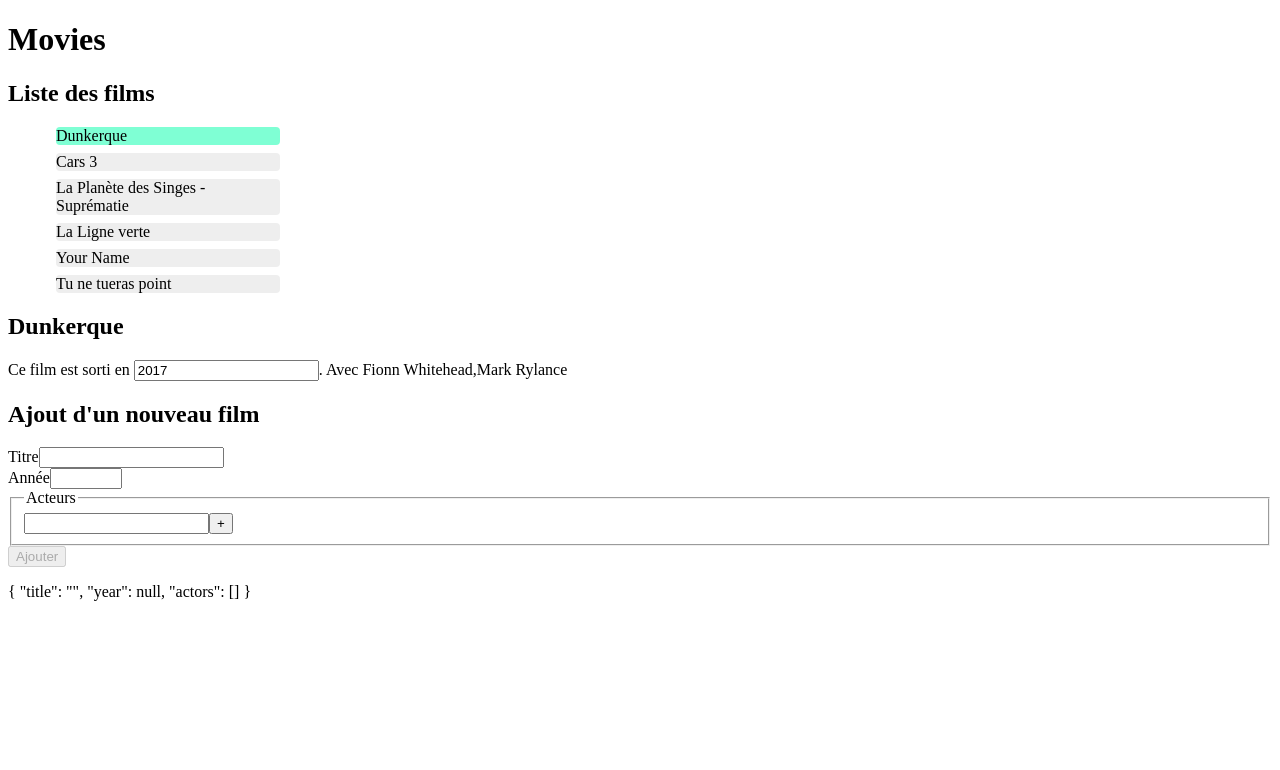
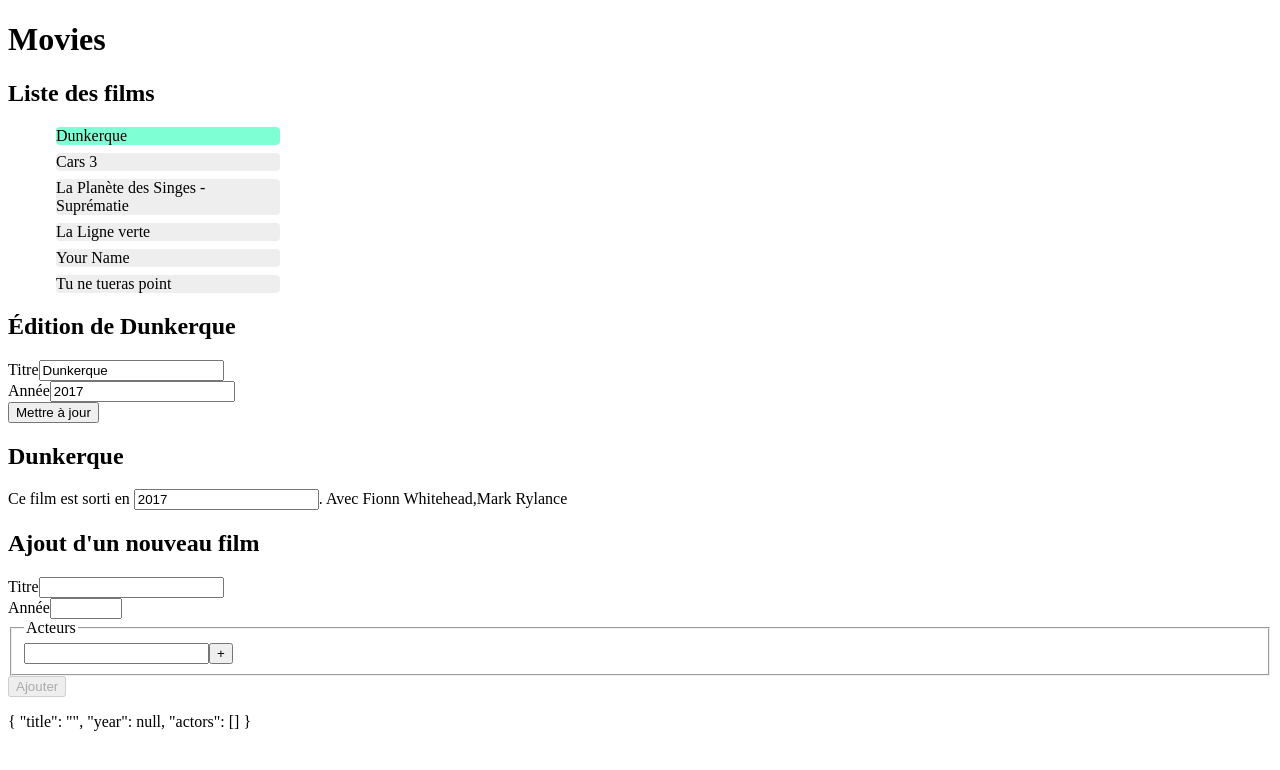
Before and after one commit to pbreteche/movies, an Angular app: page / in a window 1280 px wide. Both pictures are taken after a click on the item "Dunkerque". Shown: the top 770 px of the page. Built offline with nearby package versions, Linux system fonts and the light colour scheme.

Commit message:
services examples

```diff
--- a/src/app/app.component.html
+++ b/src/app/app.component.html
@@ -9,7 +9,8 @@
       {{ movie.title}}
   </li>
 </ul>
+<app-movie-reactive-form *ngIf="selectedMovie" [movie]="selectedMovie"></app-movie-reactive-form>
 
 <app-detail *ngIf="selectedMovie" [movie]="selectedMovie"></app-detail>
 
-<app-movie-form (onSubmit)="addMovie($event)"></app-movie-form>
+<app-movie-form></app-movie-form>
--- a/src/app/app.component.ts
+++ b/src/app/app.component.ts
@@ -1,22 +1,51 @@
-import { Component } from '@angular/core';
-import {MOVIES} from './mock/movies';
+import {Component, Inject} from '@angular/core';
 import {Movie} from './model/movie';
+import {MovieRepository} from './model/movie-repository.service';
+import {API_URL_DATA} from './config/config';
+import {InjectionToken} from '@angular/core';
+
+export let API_URL = new InjectionToken('apiUrl');
+export let API_URL_ALIAS = new InjectionToken('apiUrlAlias');
+export let API_URL_FACTORY = new InjectionToken('apiUrlFactory');
+let ENV = new InjectionToken('env');
 
 @Component({
   selector: 'app-root',
   templateUrl: './app.component.html',
-  styleUrls: ['./app.component.css']
+  styleUrls: ['./app.component.css'],
+  providers: [
+  //  MovieRepository
+  //  { provide: MovieRepository, useClass: MovieRepository },
+    { provide: MovieRepository, useValue: new MovieRepository() },
+    { provide: API_URL, useValue: API_URL_DATA },
+    { provide: API_URL_ALIAS, useExisting: API_URL },
+    { provide: ENV, useValue: 'prod'},
+    {
+      provide: API_URL_FACTORY,
+      useFactory: env => {
+        if (env === 'dev') {
+          return 'www.example.org'
+        }
+        return 'dev.example.org'
+      },
+      deps: [ENV]}
+  ]
 })
 export class AppComponent {
   title = 'Movies';
-  movies = MOVIES;
+  movies: Movie[];
   selectedMovie: Movie;
+
+  constructor(
+    movieRepository: MovieRepository,
+    @Inject(API_URL) apiUrl,
+    @Inject(API_URL_FACTORY) testFactory
+  ) {
+    this.movies = movieRepository.movies;
+    console.log(testFactory);
+  }
 
   selectMovie(movie: Movie) {
     this.selectedMovie = movie;
   }
-
-  addMovie(newMovie: Movie) {
-    this.movies.push(newMovie);
-  }
 }
--- /dev/null
+++ b/src/app/config/config.ts
@@ -0,0 +1 @@
+export const API_URL_DATA = 'api.example.org';
--- /dev/null
+++ b/src/app/model/movie-repository.service.ts
@@ -0,0 +1,7 @@
+import {MOVIES} from '../mock/movies';
+import {Injectable} from '@angular/core';
+
+@Injectable()
+export class MovieRepository {
+  movies = MOVIES;
+}
--- a/src/app/movie-form/movie-form.component.ts
+++ b/src/app/movie-form/movie-form.component.ts
@@ -1,23 +1,20 @@
-import {Component, OnInit, EventEmitter, Output} from '@angular/core';
+import {Component} from '@angular/core';
 import {Movie} from '../model/movie';
 import {FormGroup} from '@angular/forms';
+import {MovieRepository} from '../model/movie-repository.service';
 
 @Component({
   selector: 'app-movie-form',
   templateUrl: './movie-form.component.html',
   styleUrls: ['./movie-form.component.css']
 })
-export class MovieFormComponent implements OnInit {
+export class MovieFormComponent {
   newMovie: Movie;
-  newActor = "";
+  newActor = '';
   currentYear = new Date().getFullYear();
-  @Output() onSubmit = new EventEmitter<Movie>();
 
-  constructor() {
+  constructor(private movieRepository: MovieRepository) {
     this.newMovie = new Movie('', null);
-  }
-
-  ngOnInit() {
   }
 
   trackActor(index: number, actor: string) {
@@ -26,13 +23,13 @@ export class MovieFormComponent implements OnInit {
 
   addActor() {
     this.newMovie.actors.push(this.newActor);
-    this.newActor="";
+    this.newActor = '';
   }
 
   addMovie(movieForm: FormGroup) {
-    this.onSubmit.emit(this.newMovie);
+    this.movieRepository.movies.push(this.newMovie);
     this.newMovie = new Movie('', null);
     movieForm.reset();
-    this.newMovie.actors=[];
+    this.newMovie.actors = [];
   }
 }
--- /dev/null
+++ b/src/app/movie-reactive-form/movie-reactive-form.component.html
@@ -0,0 +1,21 @@
+<h2>
+  Édition de {{ movie.title}}
+</h2>
+
+<form [formGroup]="movieForm" (ngSubmit)="updateMovie()">
+  <div>
+    <p [hidden]="!movieForm.get('title').errors?.minlength">
+      Le titre doit comporter au moins <strong>3</strong> caractères
+    </p>
+    <p [hidden]="!movieForm.get('title').errors?.required">
+      Un film digne de ce nom doit absoluement comporter un titre
+    </p>
+    <label for="movie[title]">Titre</label>
+    <input type="text" id="movie[title]" formControlName="title">
+  </div>
+  <div>
+    <label for="movie[year]">Année</label>
+    <input type="number" id="movie[year]" formControlName="year">
+  </div>
+  <button [disabled]="movieForm.invalid">Mettre à jour</button>
+</form>
--- /dev/null
+++ b/src/app/movie-reactive-form/movie-reactive-form.component.ts
@@ -0,0 +1,36 @@
+import {Component, Input, OnChanges, SimpleChanges} from '@angular/core';
+import {Movie} from '../model/movie';
+import {FormGroup, FormControl, Validators} from '@angular/forms';
+
+@Component({
+  selector: 'app-movie-reactive-form',
+  templateUrl: './movie-reactive-form.component.html',
+  styleUrls: ['./movie-reactive-form.component.css']
+})
+export class MovieReactiveFormComponent implements OnChanges {
+  @Input() movie: Movie;
+  movieForm: FormGroup;
+
+  constructor() {
+    this.createForm();
+  }
+
+  createForm() {
+    this.movieForm = new FormGroup({
+      title: new FormControl('', [Validators.required, Validators.minLength(3)]),
+      year: new FormControl('', [Validators.required]),
+    });
+  }
+  ngOnChanges(changes: SimpleChanges): void {
+    console.log(changes);
+    this.movieForm.get('title').setValue(changes.movie.currentValue.title);
+    this.movieForm.get('year').setValue(changes.movie.currentValue.year);
+  }
+
+  updateMovie() {
+    this.movie.title = this.movieForm.value.title;
+    this.movie.year = this.movieForm.value.year;
+    this.movieForm.markAsUntouched();
+  }
+
+}
```
Also changed, not shown: src/app/app.module.ts (+6 -3 lines), src/app/mock/movies.ts (+5 -5 lines), src/app/movie-reactive-form/movie-reactive-form.component.css (added), 1 other file (tests, documents, lock files or other folders).
